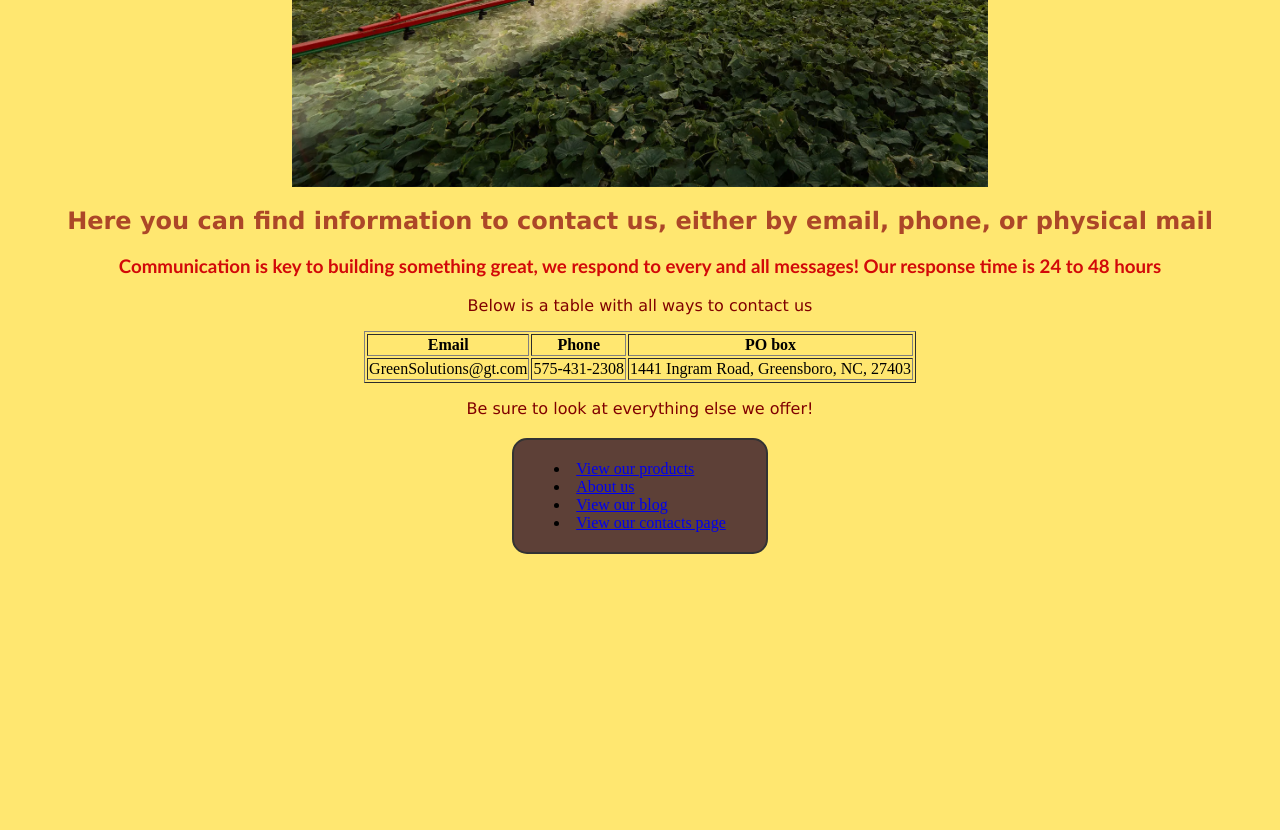
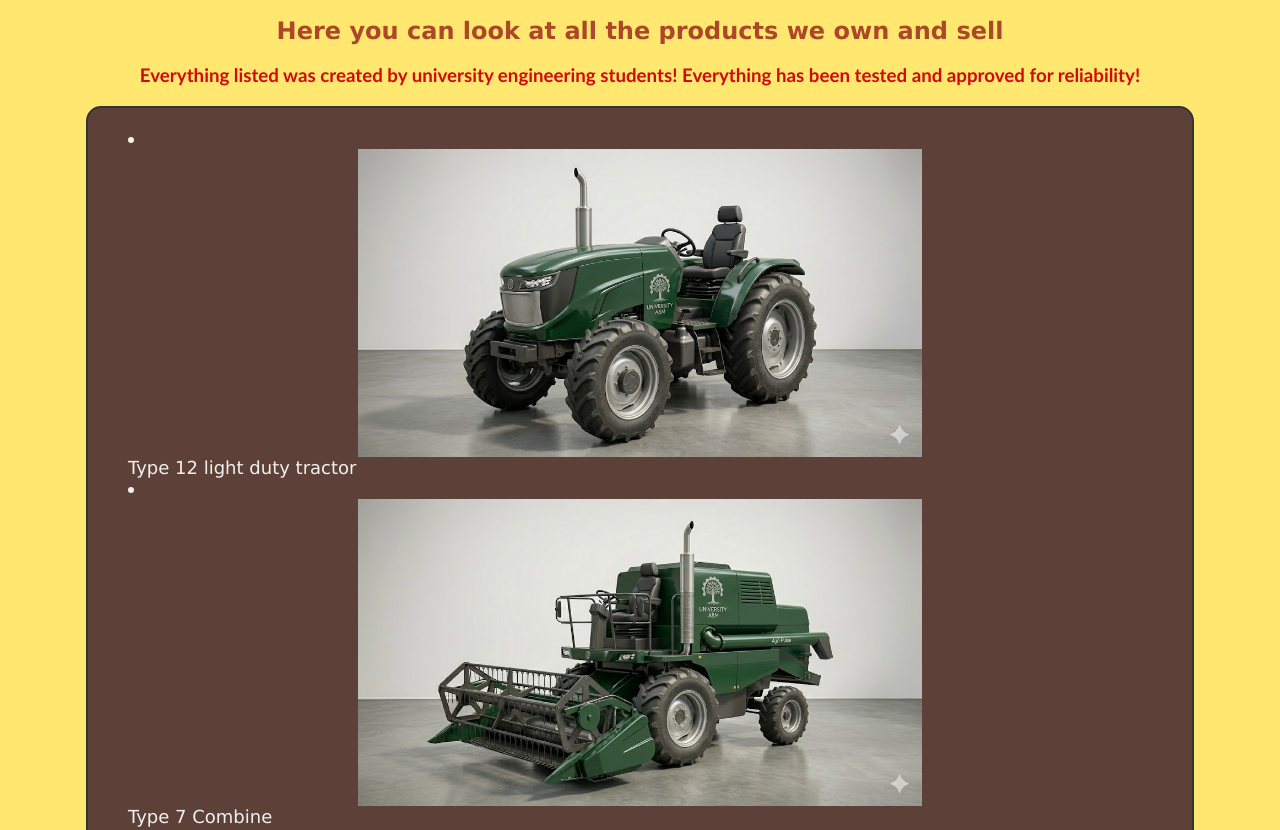
Before and after one commit to JalenL700/GreenTech-solutions, a plain HTML site: page HTML/products.html in a window 1280 px wide. Shown: the part 381-1211 px from the top of the page. Before the commit the page ends 955 px from the top, so only its background shows below. Drawn offline with Linux system fonts and the light colour scheme.

Commit message:
started products page

```diff
--- a/CSS/main.css
+++ b/CSS/main.css
@@ -70,3 +70,24 @@ table {
 #timeline {
     color: rgb(250, 31, 2);
 }
+
+#tractor {
+     display: block;
+    margin-left: auto;
+    margin-right: auto;
+    width: 55%;
+}
+
+#products {
+    color: #F1F1EF;
+    font-family:'Lucida Sans', 'Lucida Sans Regular', 'Lucida Grande', 'Lucida Sans Unicode', Geneva, Verdana, sans-serif;
+    font-size: large;
+}
+
+#combine{
+     display: block;
+    margin-left: auto;
+    margin-right: auto;
+    width: 55%;
+
+}
--- a/HTML/products.html
+++ b/HTML/products.html
@@ -4,7 +4,7 @@
 
     <meta charset="UTF-8">
     <link rel="stylesheet" href="../CSS/main.css">
-    <title>Final website produts page</title>
+    <title>Final website products page</title>
 
 </head>
 
@@ -12,29 +12,21 @@
 
         <h1>Our Products</h1>
 
-        <img id="about" src="../images/Greentech.webp" alt="Farmers talking in a field">
+        <img id="about" src="../images/used-equipment-update.webp" alt="Line of farming equipment">
 
 
 
-        <h2>Here you can find information to contact us, either by email, phone, or physical mail</h2>
+        <h2>Here you can look at all the products we own and sell</h2>
 
-        <h3>Communication is key to building something great, we respond to every and all messages! Our response time is 24 to 48 hours</h3>
+        <h3>Everything listed was created by university engineering students! Everything has been tested and approved for reliability!</h3>
+
+        <ol id="products" style="list-style-type: disc;">
+            <li><img id="tractor" src="../images/NMSU_tractor.jpg">Type 12 light duty tractor</li>
+            <li><img id="combine" src="../images/Combine2.jpg">Type 7 Combine</li>
+        </ol>
 
 
-        <p>Below is a table with all ways to contact us</p>
 
-       <table border="1">
-        <tr>
-            <th>Email</th>
-            <th>Phone</th>
-            <th>PO box</th>
-        </tr>
-        <tr>
-            <td>GreenSolutions@gt.com</td>
-            <td>575-431-2308</td>
-            <td>1441 Ingram Road, Greensboro, NC, 27403</td>
-        </tr>
-        </table>
 
 
         <p>Be sure to look at everything else we offer!</p>
```
Also changed, not shown: images/Combine2.jpg (added), images/NMSU_tractor.jpg (added), images/used-equipment-update.webp (added).
